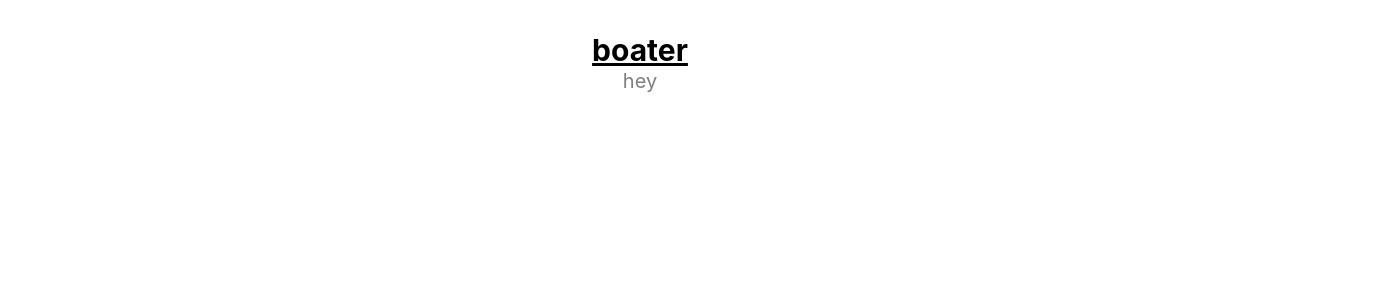
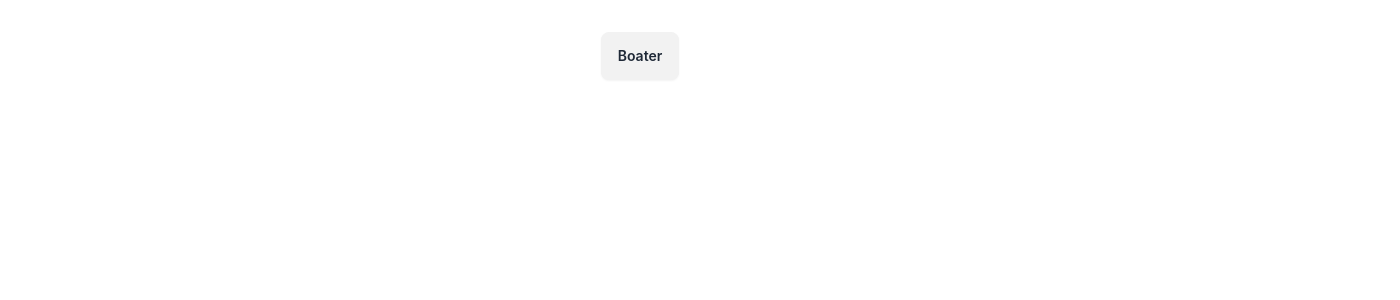
Before and after one commit to UNovak/boater, a React (Vite) app: page / in a window 1280 px wide. Shown: the top 300 px of the page, 1400 px wide, since content can reach past the window. Built offline with nearby package versions, Linux system fonts and the light colour scheme.

Commit message:
Adds daisyUI and sets up aliases for importing

```diff
--- a/package.json
+++ b/package.json
@@ -18,6 +18,7 @@
     "@types/react-dom": "^18.2.22",
     "@vitejs/plugin-react-swc": "^3.5.0",
     "autoprefixer": "^10.4.19",
+    "daisyui": "^4.11.1",
     "eslint": "^8.57.0",
     "eslint-plugin-react": "^7.34.1",
     "eslint-plugin-react-hooks": "^4.6.0",
--- a/src/App.jsx
+++ b/src/App.jsx
@@ -3,10 +3,7 @@ import "./App.css";
 const App = () => {
   return (
     <>
-      <h1 className="text-3xl font-bold underline">boater</h1>
-      <div className="scale-125 opacity-50 hover:scale-150 hover:opacity-75">
-        hey
-      </div>
+      <button class="btn">Boater</button>
     </>
   );
 };
--- a/tailwind.config.js
+++ b/tailwind.config.js
@@ -1,8 +1,8 @@
 /** @type {import('tailwindcss').Config} */
 export default {
-  content: ['./index.html', './src/**/*.{js,ts,jsx,tsx}'],
+  content: ["./index.html", "./src/**/*.{js,ts,jsx,tsx}"],
   theme: {
-    extend: {}
+    extend: {},
   },
-  plugins: []
-}
+  plugins: [require("daisyui")],
+};
--- a/vite.config.js
+++ b/vite.config.js
@@ -1,10 +1,19 @@
-import react from '@vitejs/plugin-react-swc'
-import { defineConfig } from 'vite'
+import react from "@vitejs/plugin-react-swc";
+import path from "path";
+import { defineConfig } from "vite";
 
 // https://vitejs.dev/config/
 export default defineConfig({
   plugins: [react()],
   server: {
-    port: 3000
-  }
-})
+    port: 3000,
+  },
+  resolve: {
+    alias: {
+      "$": path.resolve(__dirname, "./src"),
+      "@components": path.resolve(__dirname, "./src/components"),
+      "@pages": path.resolve(__dirname, "./src/pages"),
+      "@utils:": path.resolve(__dirname, "./src/utils"),
+    },
+  },
+});
```
Also changed, not shown: 1 other file (tests, documents, lock files or other folders).
